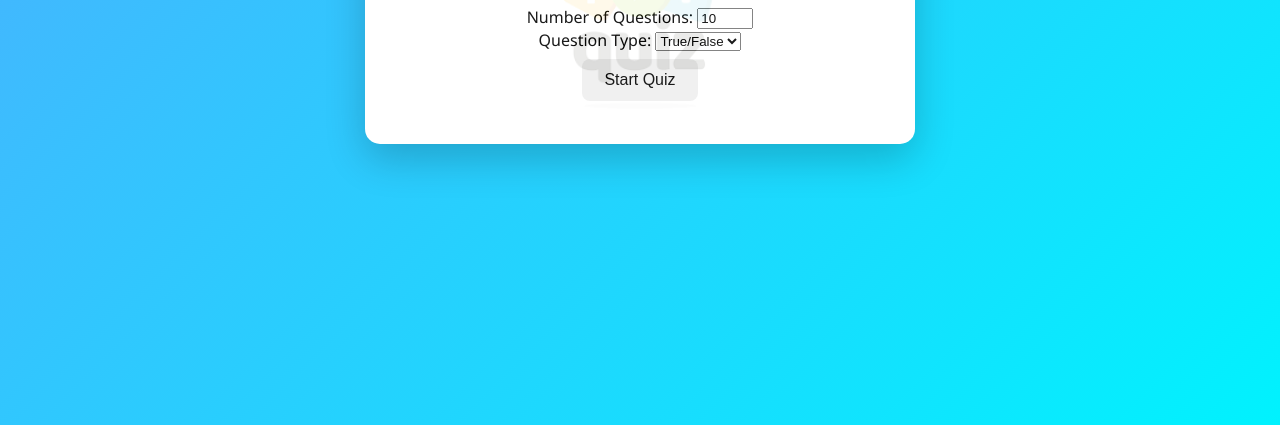
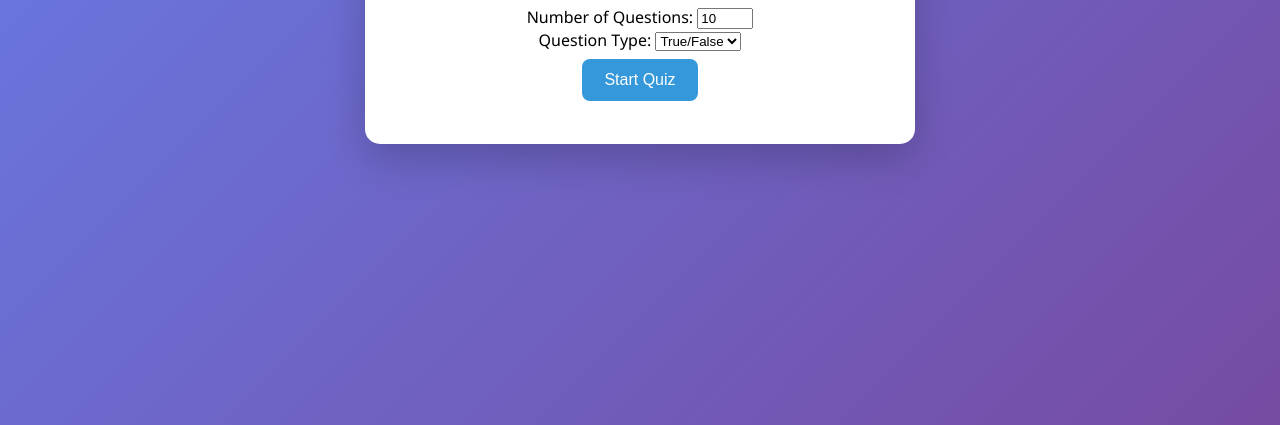
Before and after one commit to leonTan21/quizler-app, a plain HTML site: page frontend/index.html in a window 1280 px wide. Shown: the part 375-800 px from the top of the page. Drawn offline with Linux system fonts and the light colour scheme.

Commit message:
Changed background color

```diff
--- a/frontend/style.css
+++ b/frontend/style.css
@@ -1,7 +1,7 @@
 /* Page background */
 body {
   font-family: "Segoe UI", Arial, sans-serif;
-  background: linear-gradient(135deg, #4facfe, #00f2fe);
+  background: linear-gradient(135deg, #667eea 0%, #764ba2 100%);
   margin: 0;
   padding: 0;
   height: 100vh;
@@ -13,9 +13,6 @@ body {
 /* Quiz card container */
 .container {
   background-color: white;
-  background-repeat: no-repeat;
-  background-position: center;
-  background-size: 250px; /* adjust logo size */
 
   padding: 35px;
   border-radius: 15px;
@@ -25,17 +22,6 @@ body {
   box-shadow: 0 15px 40px rgba(0,0,0,0.2);
 
   position: relative;
-}
-
-/* watermark layer */
-.container::before {
-  content: "";
-  position: absolute;
-  inset: 0;
-  background: url("images/app_logo.png") no-repeat center;
-  background-size: 250px;
-  opacity: 0.10; /* controls watermark visibility */
-  pointer-events: none;
 }
 
 /* Title */
@@ -129,6 +115,12 @@ button:active {
   display: none;
 }
 
+/* Start quiz button */
+#startBtn {
+  background: #3498db;
+  color: white;
+}
+
 /* Disabled buttons */
 button:disabled {
   opacity: 0.6;
```
